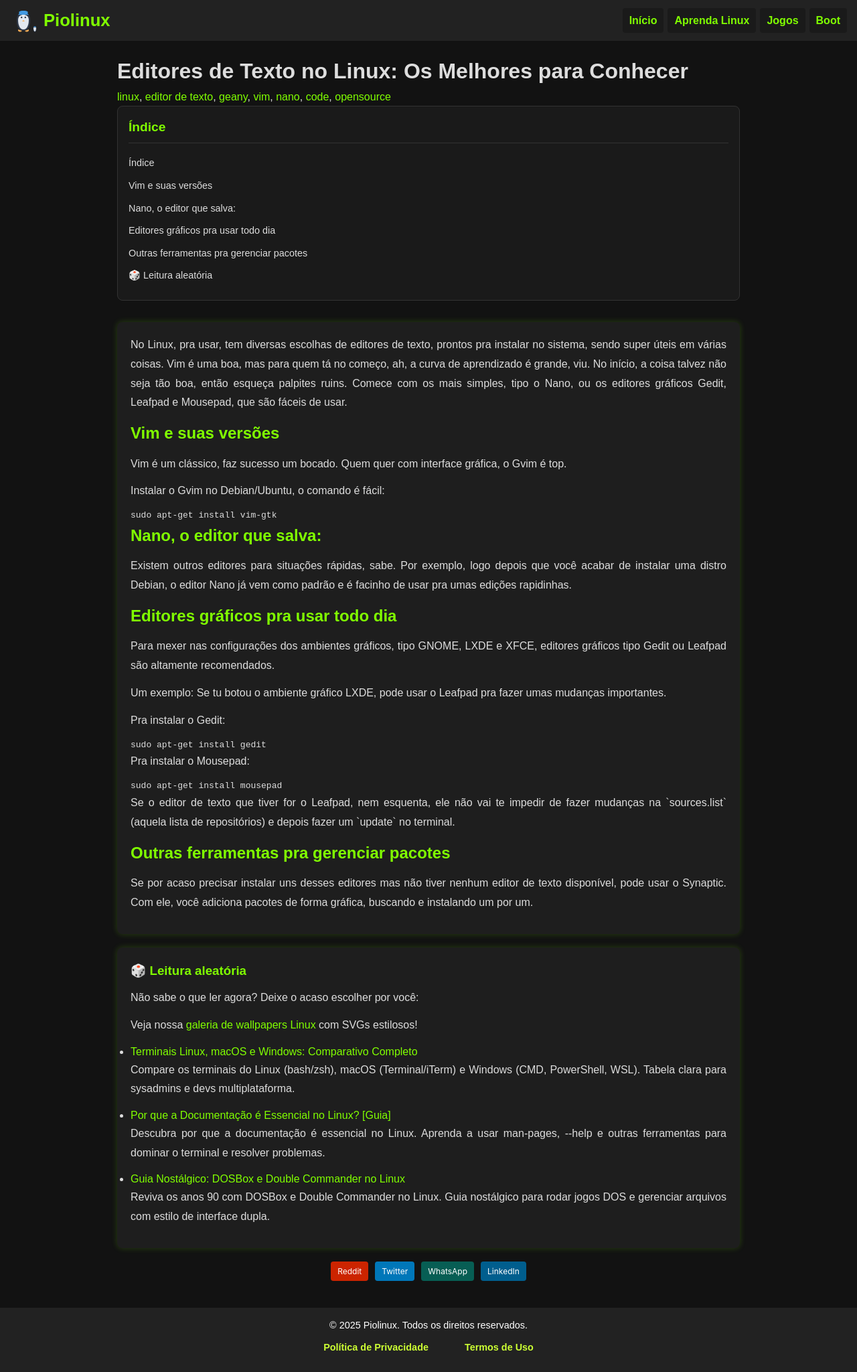
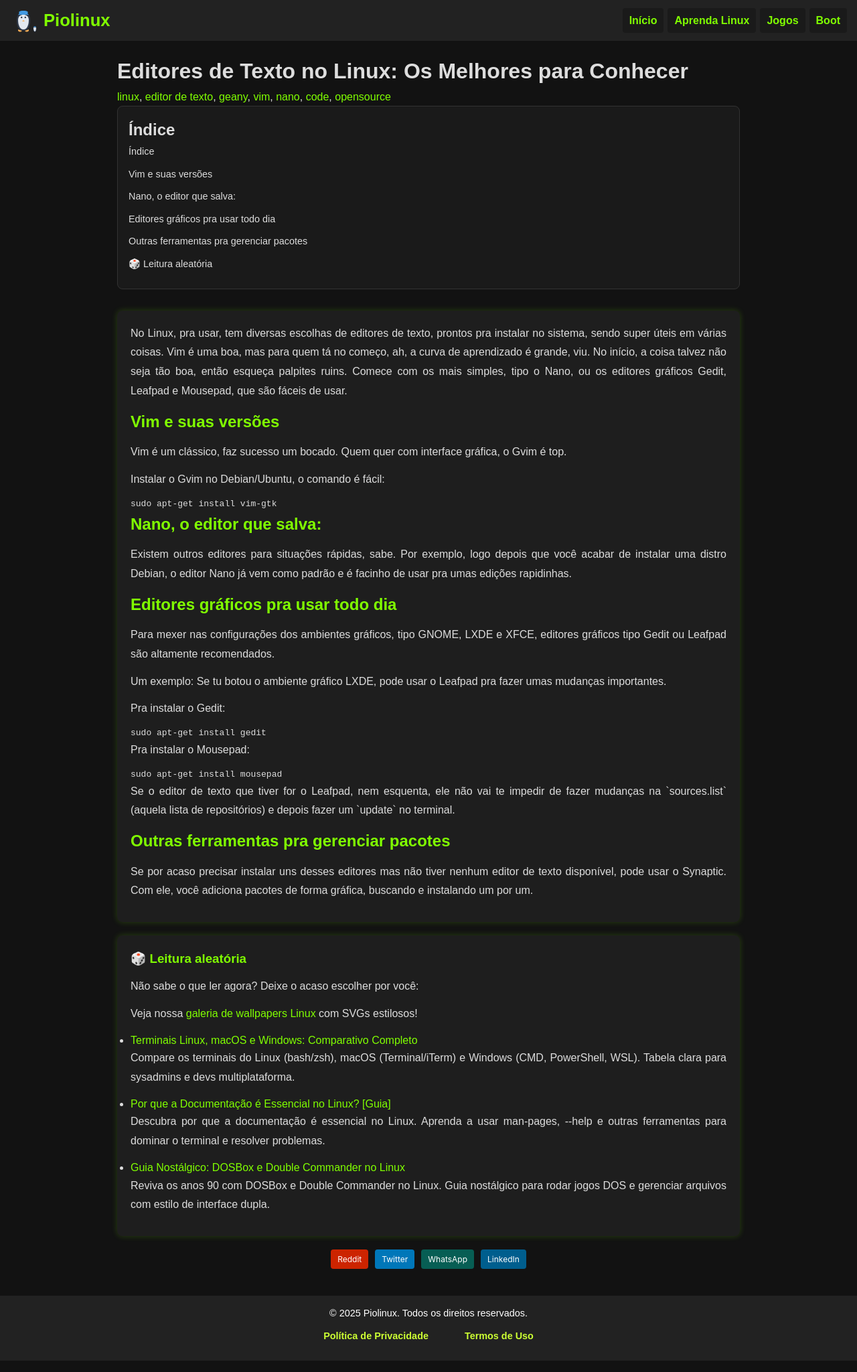
Before and after one commit to Piolinux/piolinux-site, a Jekyll site: the page built from _posts/2025-08-15-editores-de-texto-linux.md, in a window 1280 px wide. Shown: the whole page at 67% size. Built offline with Jekyll 4.4.1, drawn with Linux system fonts in a browser that asks for light colours.

```diff
--- a/_includes/toc.html
+++ b/_includes/toc.html
@@ -43,7 +43,7 @@
 </style>
 
 <div class="toc-container" id="toc-container">
-  <h3>Índice</h3>
+  <h2>Índice</h2>
   <ul id="toc-list"></ul>
 </div>
 
```
